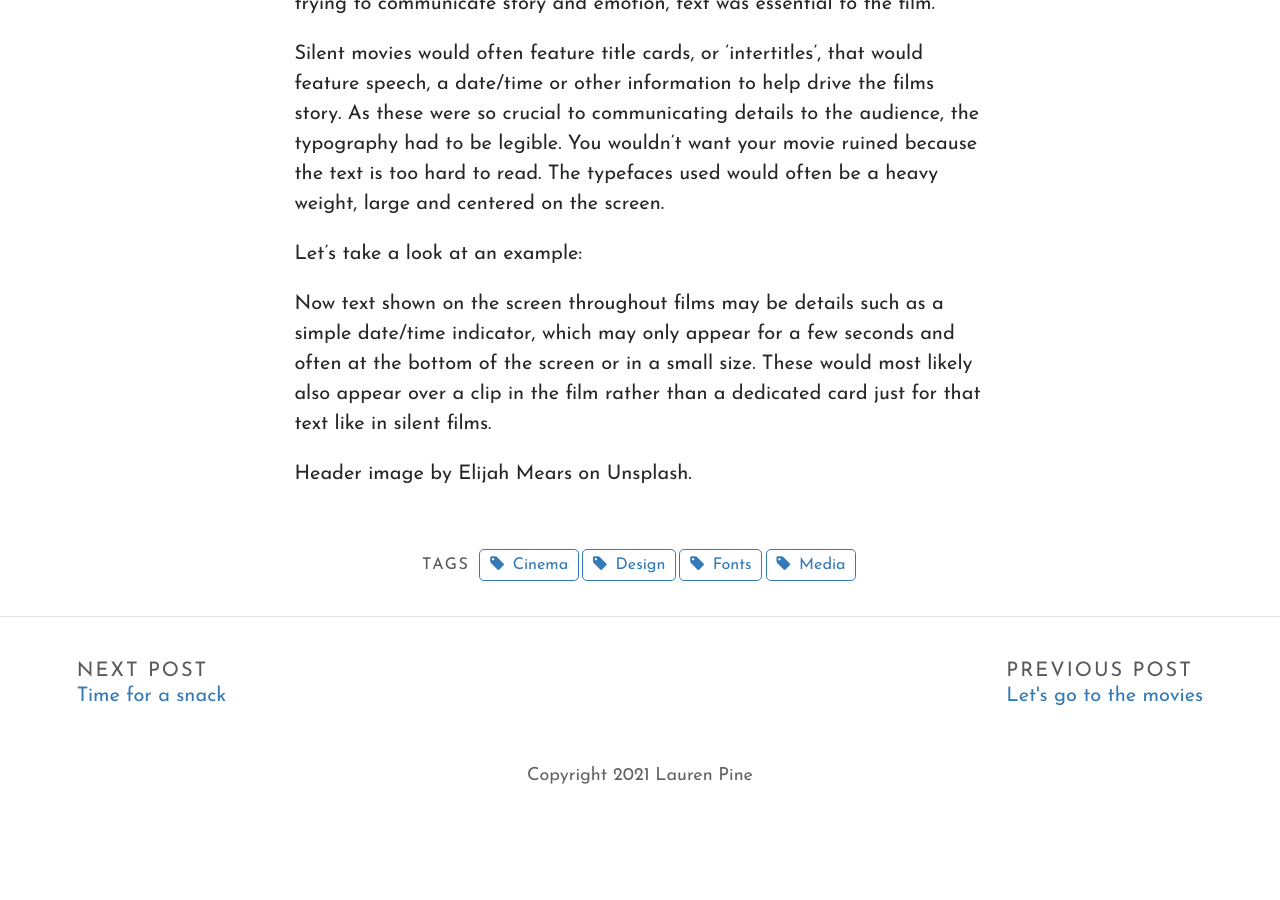
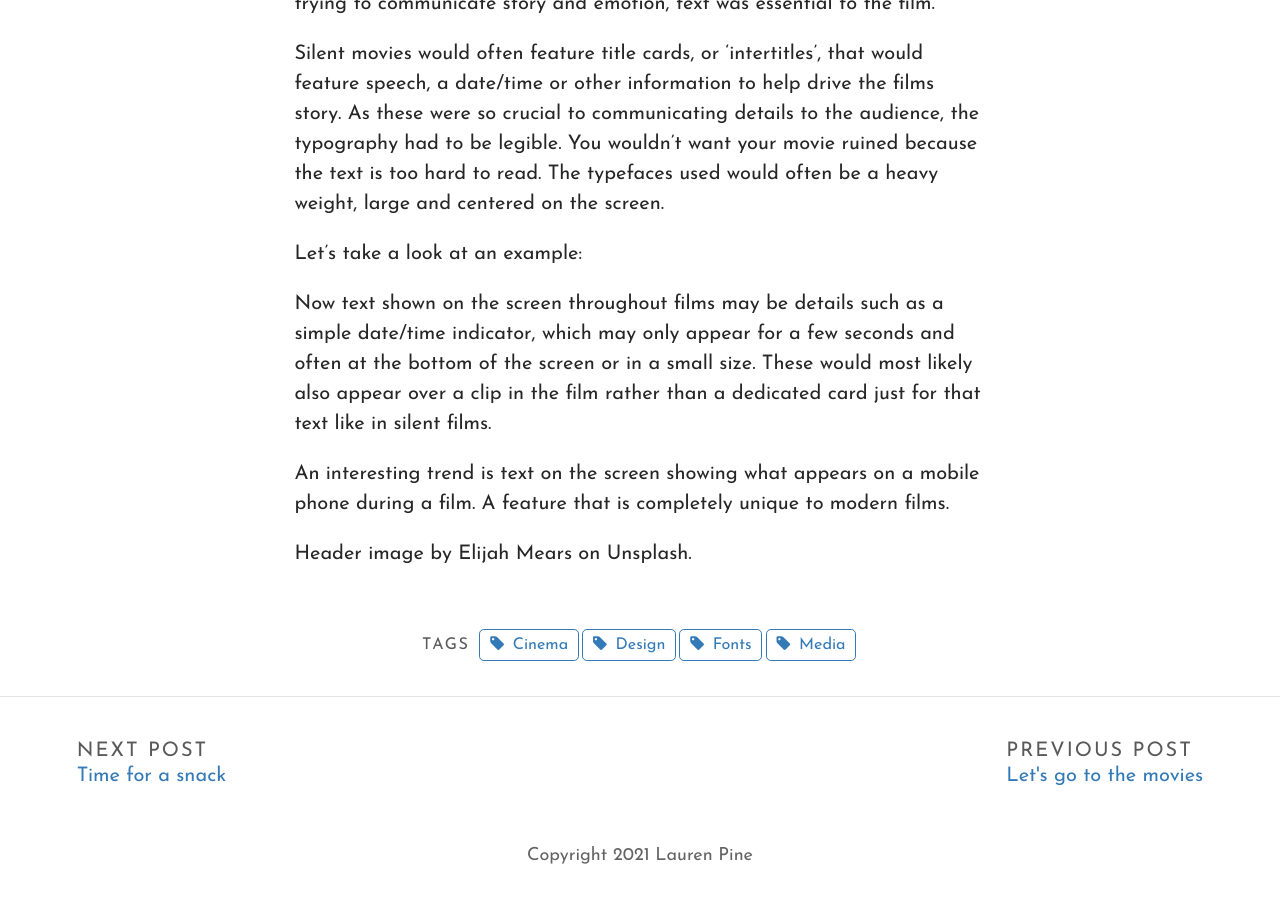
Before and after one commit to laurenlouisap/typography, a Jekyll site: the page built from _posts/2021-10-06-lets-go-back-in-time.md, in a window 1280 px wide and 900 px high, scrolled down 668 px. Built offline with Jekyll 4.4.1, drawn with Linux system fonts in a browser that asks for light colours; some web fonts are replaced; before the commit the page ends 1488 px from its top, so only the background shows below that.

Commit message:
Update Post “2021-10-06-lets-go-back-in-time”

```diff
--- a/_posts/2021-10-06-lets-go-back-in-time.md
+++ b/_posts/2021-10-06-lets-go-back-in-time.md
@@ -21,4 +21,6 @@ Let's take a look at an example:
 
 Now text shown on the screen throughout films may be details such as a simple date/time indicator, which may only appear for a few seconds and often at the bottom of the screen or in a small size. These would most likely also appear over a clip in the film rather than a dedicated card just for that text like in silent films.
 
+An interesting trend is text on the screen showing what appears on a mobile phone during a film. A feature that is completely unique to modern films.
+
 Header image by Elijah Mears on Unsplash.
```
